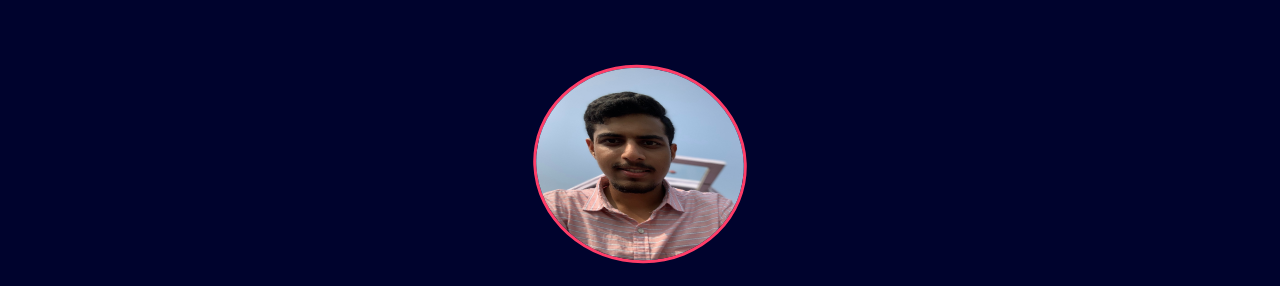
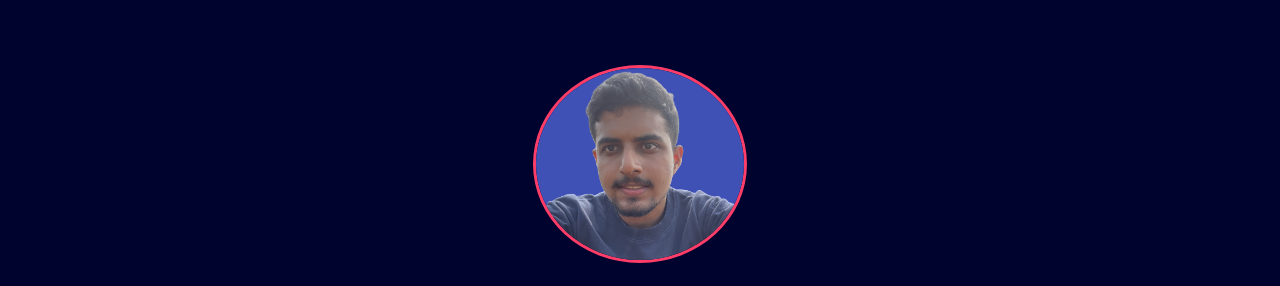
Before and after one commit to vinc3nati/portfolio, a plain HTML site: page index.html in a window 1280 px wide. Shown: the part 70-356 px from the top of the page. Drawn offline with Linux system fonts and the light colour scheme.

Commit message:
update profile image

```diff
--- a/index.html
+++ b/index.html
@@ -28,7 +28,7 @@
   </nav>
   <header class="hero">
     <h1 class="hero-header">
-      <img class="hero-img" src="./img/IMG_0164.JPG" alt="" />
+      <img class="hero-img" src="./img/IMG_2711.HEIC-removebg-preview.png" alt="" />
       <p>
         Vinit Kanse, <span class="span-highlight">Web Developer</span>
       </p>
--- a/style.css
+++ b/style.css
@@ -153,11 +153,13 @@ hr {
   -moz-border-radius: 50%;
   -ms-border-radius: 50%;
   -o-border-radius: 50%;
-  transform: rotate(10deg);
+  object-fit: cover;
+  /*transform: rotate(10deg);
   -webkit-transform: rotate(10deg);
   -moz-transform: rotate(10deg);
   -ms-transform: rotate(10deg);
   -o-transform: rotate(10deg);
+  */
   margin-bottom: 2rem;
 }
 
```
Also changed, not shown: img/IMG_2711.HEIC-removebg-preview.png (added).
